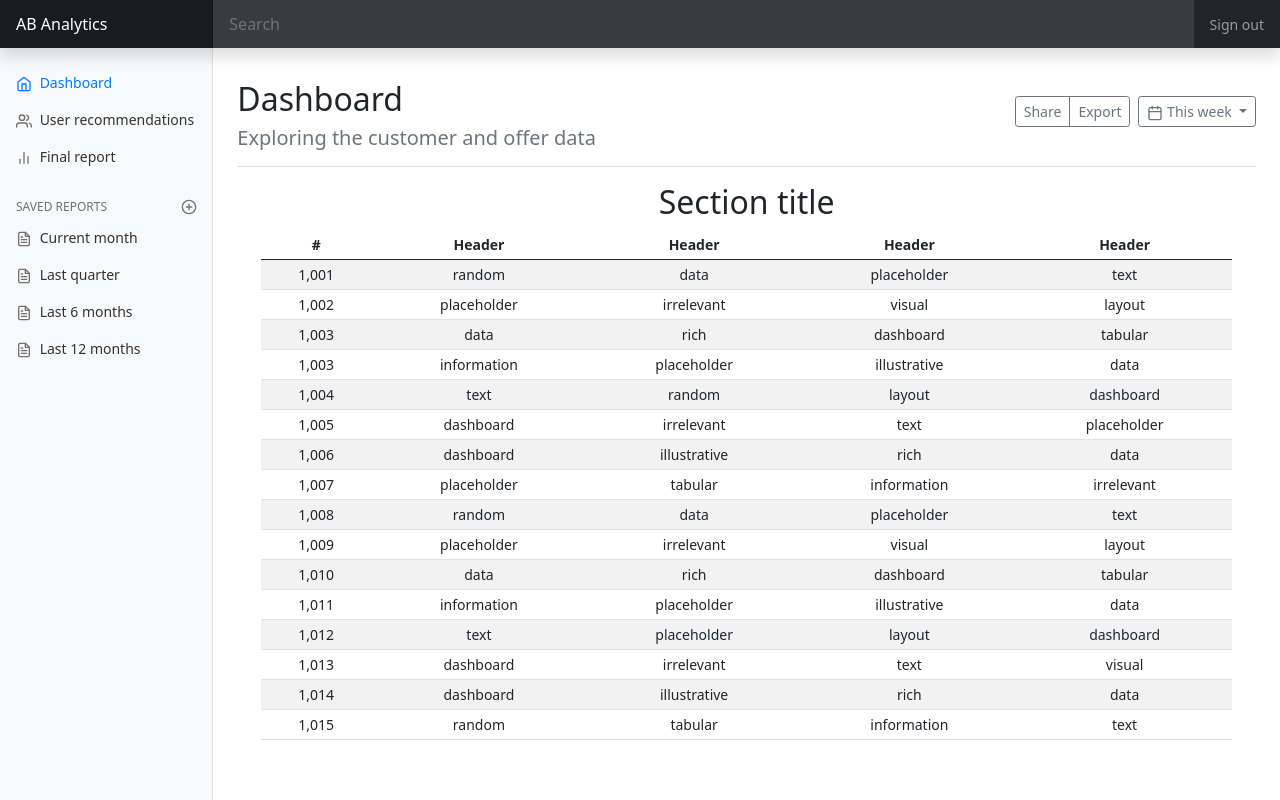
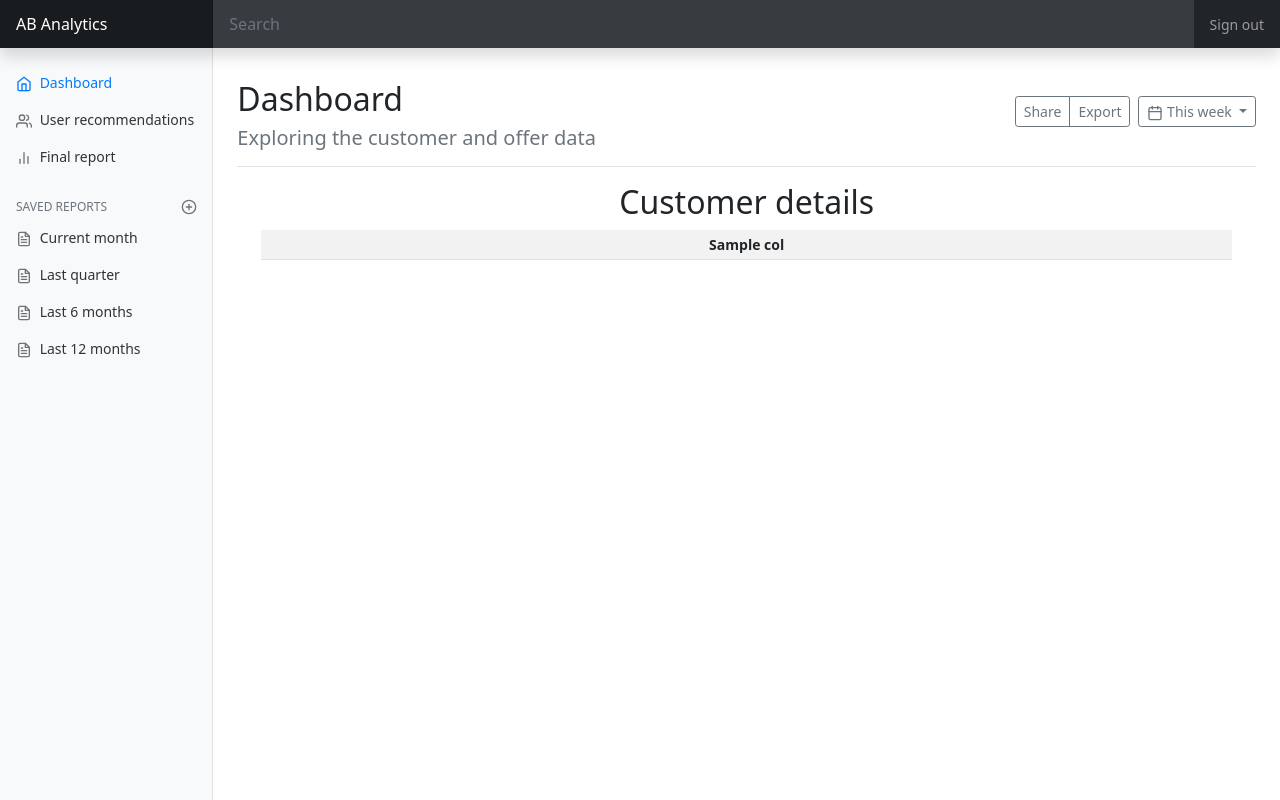
Before and after one commit to matthewgela/udacity-starbucks-ui, a Flask app: template starbucks_analysis_app/templates/index2.html in a window 1280 px wide. Run offline with Flask 2, Linux system fonts and the light colour scheme; the template is opened without the code that fills it: most values are stand-ins (such as "Sample title", 1, 10 or a date in 2020); lists and menus that the app fills with data are empty; some libraries are stand-ins or nearby versions.

Commit message:
added customer profile table
added customer profile table

```diff
--- a/starbucks_analysis_app/templates/index2.html
+++ b/starbucks_analysis_app/templates/index2.html
@@ -164,133 +164,155 @@
 		</div>
 <!--      <canvas class="my-4 w-100" id="myChart" width="900" height="380"></canvas>-->
 
-      <h2>Section title</h2>
+      <h2>Customer details</h2>
       <div class="table-responsive">
         <table class="table table-striped table-sm">
-          <thead>
-            <tr>
-              <th>#</th>
-              <th>Header</th>
-              <th>Header</th>
-              <th>Header</th>
-              <th>Header</th>
-            </tr>
-          </thead>
-          <tbody>
-            <tr>
-              <td>1,001</td>
-              <td>random</td>
-              <td>data</td>
-              <td>placeholder</td>
-              <td>text</td>
-            </tr>
-            <tr>
-              <td>1,002</td>
-              <td>placeholder</td>
-              <td>irrelevant</td>
-              <td>visual</td>
-              <td>layout</td>
-            </tr>
-            <tr>
-              <td>1,003</td>
-              <td>data</td>
-              <td>rich</td>
-              <td>dashboard</td>
-              <td>tabular</td>
-            </tr>
-            <tr>
-              <td>1,003</td>
-              <td>information</td>
-              <td>placeholder</td>
-              <td>illustrative</td>
-              <td>data</td>
-            </tr>
-            <tr>
-              <td>1,004</td>
-              <td>text</td>
-              <td>random</td>
-              <td>layout</td>
-              <td>dashboard</td>
-            </tr>
-            <tr>
-              <td>1,005</td>
-              <td>dashboard</td>
-              <td>irrelevant</td>
-              <td>text</td>
-              <td>placeholder</td>
-            </tr>
-            <tr>
-              <td>1,006</td>
-              <td>dashboard</td>
-              <td>illustrative</td>
-              <td>rich</td>
-              <td>data</td>
-            </tr>
-            <tr>
-              <td>1,007</td>
-              <td>placeholder</td>
-              <td>tabular</td>
-              <td>information</td>
-              <td>irrelevant</td>
-            </tr>
-            <tr>
-              <td>1,008</td>
-              <td>random</td>
-              <td>data</td>
-              <td>placeholder</td>
-              <td>text</td>
-            </tr>
-            <tr>
-              <td>1,009</td>
-              <td>placeholder</td>
-              <td>irrelevant</td>
-              <td>visual</td>
-              <td>layout</td>
-            </tr>
-            <tr>
-              <td>1,010</td>
-              <td>data</td>
-              <td>rich</td>
-              <td>dashboard</td>
-              <td>tabular</td>
-            </tr>
-            <tr>
-              <td>1,011</td>
-              <td>information</td>
-              <td>placeholder</td>
-              <td>illustrative</td>
-              <td>data</td>
-            </tr>
-            <tr>
-              <td>1,012</td>
-              <td>text</td>
-              <td>placeholder</td>
-              <td>layout</td>
-              <td>dashboard</td>
-            </tr>
-            <tr>
-              <td>1,013</td>
-              <td>dashboard</td>
-              <td>irrelevant</td>
-              <td>text</td>
-              <td>visual</td>
-            </tr>
-            <tr>
-              <td>1,014</td>
-              <td>dashboard</td>
-              <td>illustrative</td>
-              <td>rich</td>
-              <td>data</td>
-            </tr>
-            <tr>
-              <td>1,015</td>
-              <td>random</td>
-              <td>tabular</td>
-              <td>information</td>
-              <td>text</td>
-            </tr>
-          </tbody>
-        </table>
+          <tr>
+              {% for col in column_names %}
+              <th>{{col}}</th>
+              {% endfor %}
+          </tr>
+          {% for row in row_data %}
+          <tr>
+              {% for col, row_ in zip(column_names, row) %}
+              {% if col == link_column %}
+              <td>
+                  <button type="submit" value={{ row_ }} name="person_id" form="patient_form" class="patient_button">
+                      {{ row_ }}
+                  </button>
+              </td>
+              {% else %}
+              <td>{{row_}}</td>
+              {% endif %}
+              {% endfor %}
+          </tr>
+          {% endfor %}
+      </table>
+<!--        <table class="table table-striped table-sm">-->
+<!--          <thead>-->
+<!--            <tr>-->
+<!--              <th>#</th>-->
+<!--              <th>Header</th>-->
+<!--              <th>Header</th>-->
+<!--              <th>Header</th>-->
+<!--              <th>Header</th>-->
+<!--            </tr>-->
+<!--          </thead>-->
+<!--          <tbody>-->
+<!--            <tr>-->
+<!--              <td>1,001</td>-->
+<!--              <td>random</td>-->
+<!--              <td>data</td>-->
+<!--              <td>placeholder</td>-->
+<!--              <td>text</td>-->
+<!--            </tr>-->
+<!--            <tr>-->
+<!--              <td>1,002</td>-->
+<!--              <td>placeholder</td>-->
+<!--              <td>irrelevant</td>-->
+<!--              <td>visual</td>-->
+<!--              <td>layout</td>-->
+<!--            </tr>-->
+<!--            <tr>-->
+<!--              <td>1,003</td>-->
+<!--              <td>data</td>-->
+<!--              <td>rich</td>-->
+<!--              <td>dashboard</td>-->
+<!--              <td>tabular</td>-->
+<!--            </tr>-->
+<!--            <tr>-->
+<!--              <td>1,003</td>-->
+<!--              <td>information</td>-->
+<!--              <td>placeholder</td>-->
+<!--              <td>illustrative</td>-->
+<!--              <td>data</td>-->
+<!--            </tr>-->
+<!--            <tr>-->
+<!--              <td>1,004</td>-->
+<!--              <td>text</td>-->
+<!--              <td>random</td>-->
+<!--              <td>layout</td>-->
+<!--              <td>dashboard</td>-->
+<!--            </tr>-->
+<!--            <tr>-->
+<!--              <td>1,005</td>-->
+<!--              <td>dashboard</td>-->
+<!--              <td>irrelevant</td>-->
+<!--              <td>text</td>-->
+<!--              <td>placeholder</td>-->
+<!--            </tr>-->
+<!--            <tr>-->
+<!--              <td>1,006</td>-->
+<!--              <td>dashboard</td>-->
+<!--              <td>illustrative</td>-->
+<!--              <td>rich</td>-->
+<!--              <td>data</td>-->
+<!--            </tr>-->
+<!--            <tr>-->
+<!--              <td>1,007</td>-->
+<!--              <td>placeholder</td>-->
+<!--              <td>tabular</td>-->
+<!--              <td>information</td>-->
+<!--              <td>irrelevant</td>-->
+<!--            </tr>-->
+<!--            <tr>-->
+<!--              <td>1,008</td>-->
+<!--              <td>random</td>-->
+<!--              <td>data</td>-->
+<!--              <td>placeholder</td>-->
+<!--              <td>text</td>-->
+<!--            </tr>-->
+<!--            <tr>-->
+<!--              <td>1,009</td>-->
+<!--              <td>placeholder</td>-->
+<!--              <td>irrelevant</td>-->
+<!--              <td>visual</td>-->
+<!--              <td>layout</td>-->
+<!--            </tr>-->
+<!--            <tr>-->
+<!--              <td>1,010</td>-->
+<!--              <td>data</td>-->
+<!--              <td>rich</td>-->
+<!--              <td>dashboard</td>-->
+<!--              <td>tabular</td>-->
+<!--            </tr>-->
+<!--            <tr>-->
+<!--              <td>1,011</td>-->
+<!--              <td>information</td>-->
+<!--              <td>placeholder</td>-->
+<!--              <td>illustrative</td>-->
+<!--              <td>data</td>-->
+<!--            </tr>-->
+<!--            <tr>-->
+<!--              <td>1,012</td>-->
+<!--              <td>text</td>-->
+<!--              <td>placeholder</td>-->
+<!--              <td>layout</td>-->
+<!--              <td>dashboard</td>-->
+<!--            </tr>-->
+<!--            <tr>-->
+<!--              <td>1,013</td>-->
+<!--              <td>dashboard</td>-->
+<!--              <td>irrelevant</td>-->
+<!--              <td>text</td>-->
+<!--              <td>visual</td>-->
+<!--            </tr>-->
+<!--            <tr>-->
+<!--              <td>1,014</td>-->
+<!--              <td>dashboard</td>-->
+<!--              <td>illustrative</td>-->
+<!--              <td>rich</td>-->
+<!--              <td>data</td>-->
+<!--            </tr>-->
+<!--            <tr>-->
+<!--              <td>1,015</td>-->
+<!--              <td>random</td>-->
+<!--              <td>tabular</td>-->
+<!--              <td>information</td>-->
+<!--              <td>text</td>-->
+<!--            </tr>-->
+<!--          </tbody>-->
+<!--        </table>-->
       </div>
     </main>
   </div>
```
Also changed, not shown: scripts/data.py (+13 -0 lines), starbucks_analysis_app/routes.py (+14 -2 lines).
